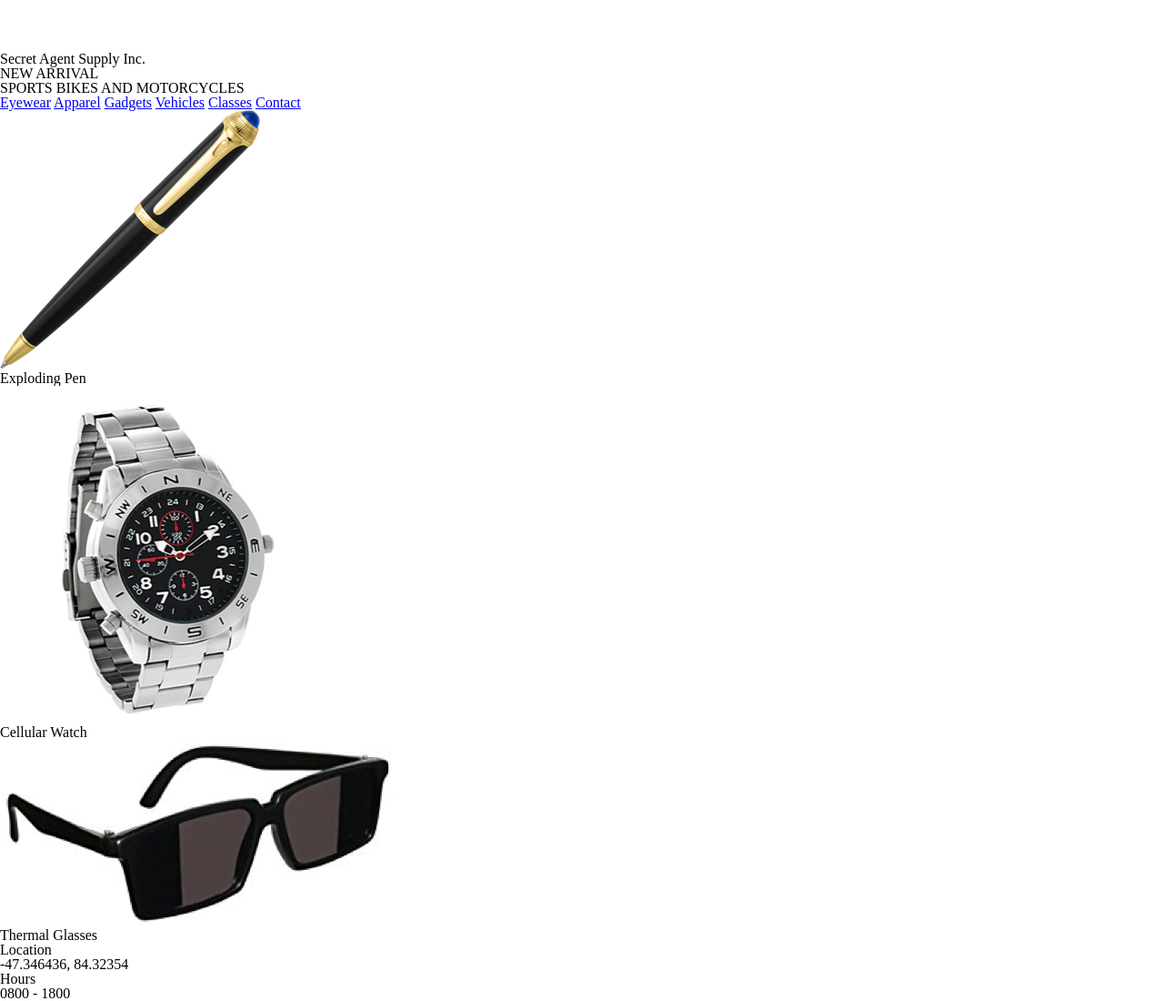
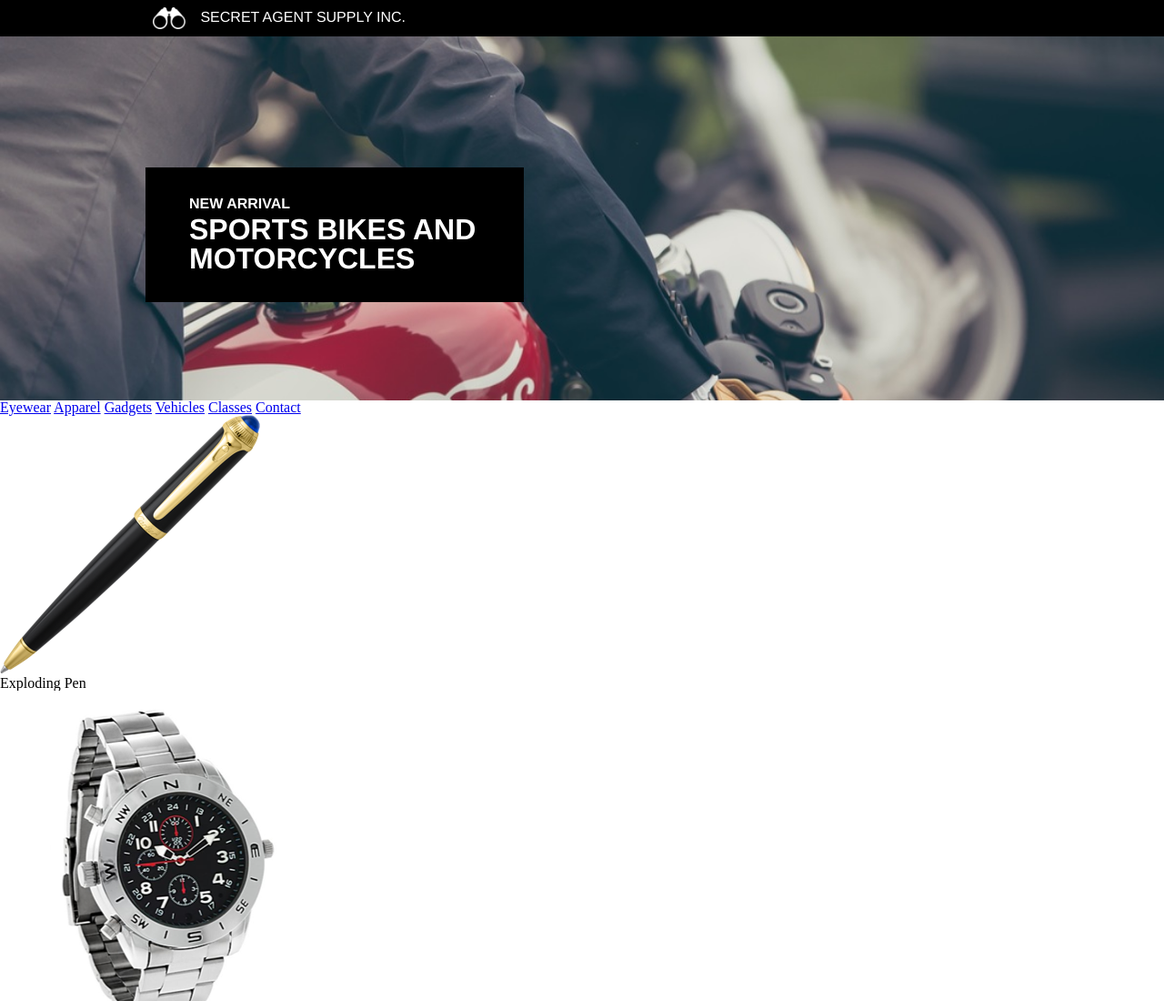
Before and after one commit to epstumpf/Secret-Agent-Supply, a plain HTML site: page index.html in a window 1280 px wide. Shown: the top 1100 px of the page at 91% size. Drawn offline with Linux system fonts and the light colour scheme.

Commit message:
first css

```diff
--- a/index.html
+++ b/index.html
@@ -9,17 +9,21 @@
   <body>
 
     <header>
-      <section class="headtop">
-        <img src="resources/logo.png" alt="logo">
-        <h2>Secret Agent Supply Inc.</h2>
-      </section>
-      <section class="headmid">
-        <div class="title">
-          <h2>NEW ARRIVAL</h2>
-          <h1>SPORTS BIKES AND MOTORCYCLES</h1>
+      <div class="top">
+        <div class="container headtop">
+          <img src="resources/logo.png" alt="logo">
+          <h2>Secret Agent Supply Inc.</h2>
         </div>
-      </section>
-      <section class="headbottom">
+      </div>
+      <div class="middle">
+        <div class="container">
+          <div class="title">
+            <h2>NEW ARRIVAL</h2>
+            <h1>SPORTS BIKES AND MOTORCYCLES</h1>
+          </div>
+        </div>
+      </div>
+      <div class="headbottom">
         <nav>
           <a href="#">Eyewear</a>
           <a href="#">Apparel</a>
@@ -28,7 +32,7 @@
           <a href="#">Classes</a>
           <a href="#">Contact</a>
         </nav>
-      </section>
+      </div>
     </header>
 
     <main>
--- a/resources/css/style.css
+++ b/resources/css/style.css
@@ -0,0 +1,64 @@
+html {
+  font-size: 18px;
+}
+
+.top {
+  background-color: black;
+  display: flex;
+  justify-content: center;
+}
+
+.container {
+  width: 960px;
+}
+
+.headtop {
+  display: flex;
+  justify-content: flex-start;
+}
+
+.headtop img {
+  height: 1.5rem;
+  margin: 0.5rem 1rem 0.5rem 0.5rem;
+}
+
+.headtop h2 {
+  font-family: Helvetica;
+  font-size: 1rem;
+  color: white;
+  margin-top: 0.66rem;
+  margin-bottom: 0.66rem;
+  text-transform: uppercase;
+}
+
+.middle {
+  height: 25rem;
+  background-image: url("../moto.jpeg");
+  background-size: cover;
+  display: flex;
+  justify-content: center;
+}
+
+.title {
+  width: 20rem;
+  background-color: black;
+  padding: 2rem 3rem;
+  margin-top: 9rem;
+}
+
+.title h2 {
+  font-family: Helvetica;
+  font-size: 1rem;
+  font-weight: bold;
+  text-transform: uppercase;
+  color: white;
+  margin-bottom: 0.25rem;
+}
+
+.title h1 {
+  font-family: Helvetica;
+  font-size: 2rem;
+  font-weight: bold;
+  text-transform: uppercase;
+  color: white;
+}
```
